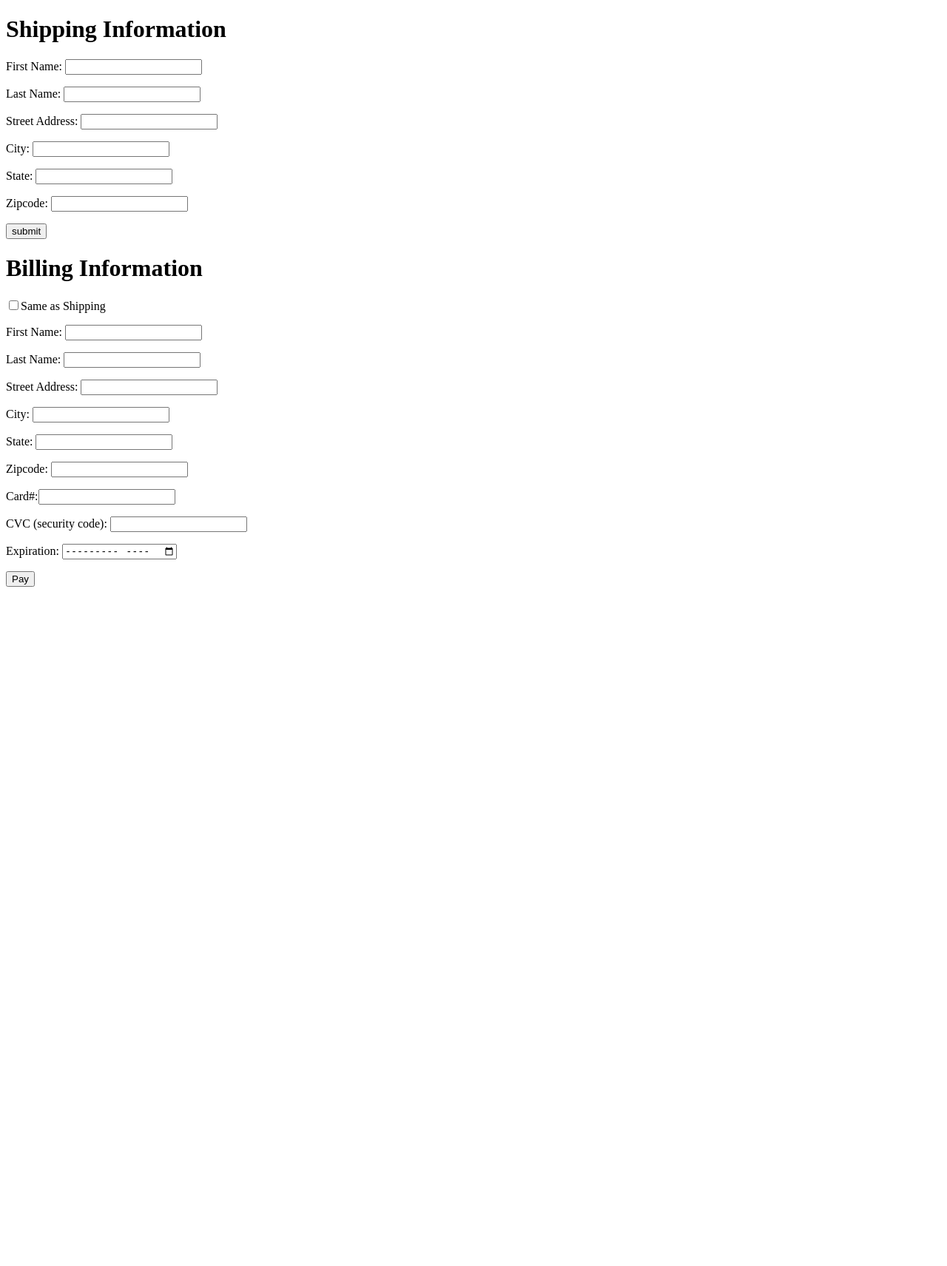
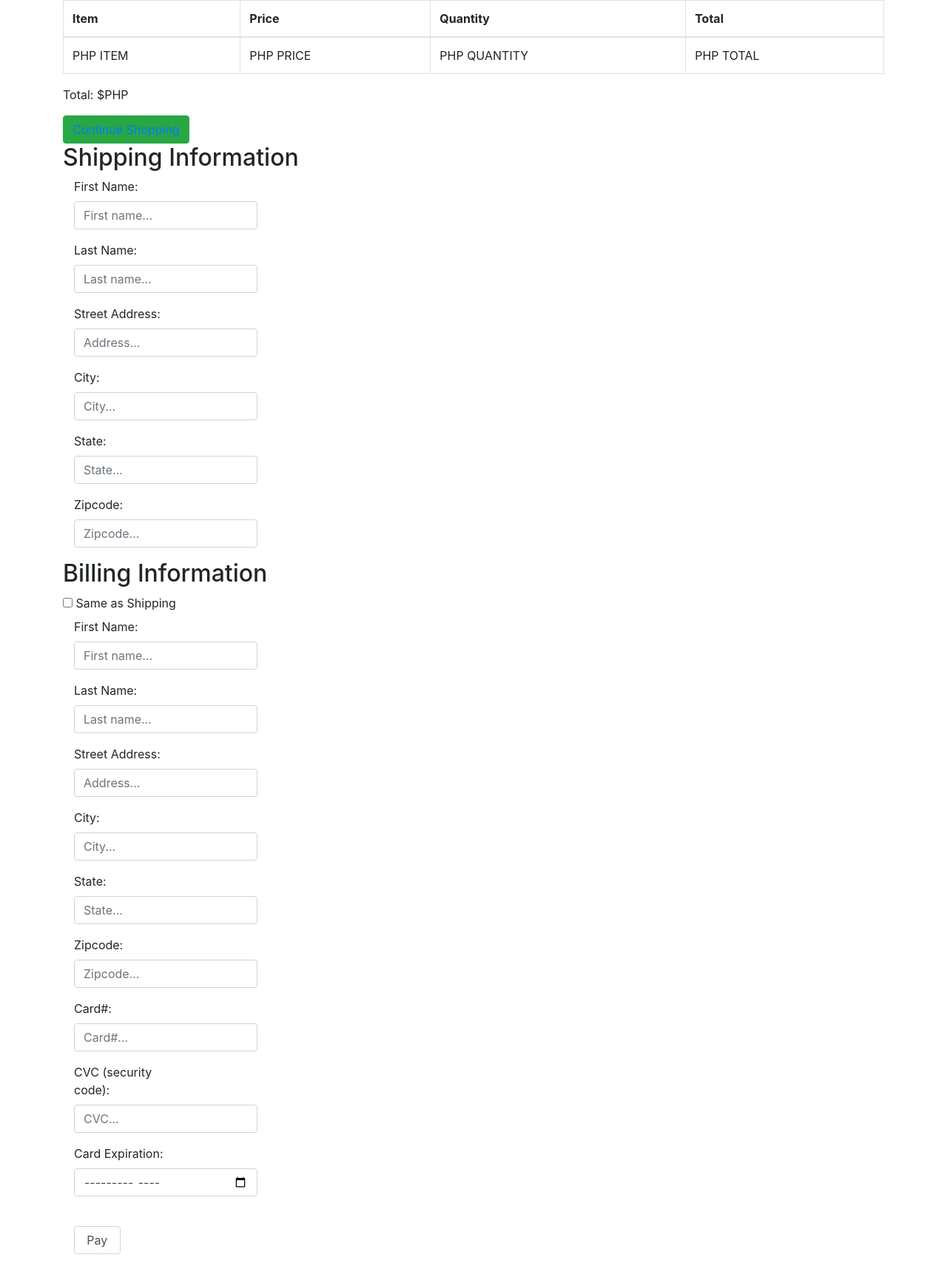
Before and after one commit to johnwalz97/project_giraffe, a CodeIgniter app: the page made by application/views/cart_view.php in a window 1280 px wide. Shown: the whole page at 74% size. Before the commit the page ends 793 px from the top, so only its background shows below. Run offline with CodeIgniter, Linux system fonts and the light colour scheme; some libraries are stand-ins or nearby versions.

Commit message:
added view, modified view

```diff
--- a/application/config/autoload.php
+++ b/application/config/autoload.php
@@ -58,7 +58,7 @@ $autoload['packages'] = array();
 |
 |	$autoload['libraries'] = array('user_agent' => 'ua');
 */
-$autoload['libraries'] = array('database', 'session');
+$autoload['libraries'] = array('database', 'session', 'form_validation');
 
 /*
 | -------------------------------------------------------------------
--- a/application/config/database.php
+++ b/application/config/database.php
@@ -75,10 +75,10 @@ $query_builder = TRUE;
 
 $db['default'] = array(
 	'dsn'	=> '',
-	'hostname' => 'localhost:3307',
-	'username' => 'root',
-	'password' => 'giraffe',
-	'database' => 'project_giraffe',
+	'hostname' => '',
+	'username' => '',
+	'password' => '',
+	'database' => '',
 	'dbdriver' => 'mysqli',
 	'dbprefix' => '',
 	'pconnect' => FALSE,
--- a/application/controllers/Mains.php
+++ b/application/controllers/Mains.php
@@ -6,6 +6,11 @@ class Mains extends CI_Controller {
 
 	public function index()
 	{
+		$this->load->view('main_view');
+	}
+
+	public function view_cart()
+	{
 		$this->load->view('cart_view');
 	}
 }
--- a/application/views/cart_view.php
+++ b/application/views/cart_view.php
@@ -2,34 +2,150 @@
 <html lang="en">
 <head>
 	<meta charset="UTF-8">
+	<link rel="stylesheet" href="/assets/bootstrap.css">
 	<title>Shopping Cart</title>
 </head>
 <body>
-	<h1>Shipping Information</h1>
-	<form action="" method="post">
-		<p>First Name: <input type="text" name="first_name"></p>
-		<p>Last Name: <input type="text" name="last_name"></p>
-		<p>Street Address: <input type="text" name="street"></p>
-		<p>City: <input type="text" name="city"></p>
-		<p>State: <input type="text" name="state" maxlength="2"></p>
-		<p>Zipcode: <input type="text" name="zip" maxlength="5"></p>
-		<p><input type="submit" value="submit" name="shipping"></p>
+<!-- SHOPPING CART TABLE -->
+	<div class="container">
+  		<table class="table table-bordered">
+    		<thead>
+      			<tr>
+        			<th>Item</th>
+        			<th>Price</th>
+        			<th>Quantity</th>
+        			<th>Total</th>
+      			</tr>
+    		</thead>
+    		<tbody>
+      			<tr>
+       				<td>PHP ITEM</td>
+        			<td>PHP PRICE</td>
+        			<td>PHP QUANTITY</td>
+        			<td>PHP TOTAL</td>
+      			</tr>
+    		</tbody>
+  		</table>
+  		<p>Total: $PHP</p>
+  		<button type="button" class="btn btn-success"><a href="#">Continue Shopping</a></button>
+
+	</div>
+
+<!-- SHIPPING INFO BEGIN -->
+	<div class="container">
+  		<h2>Shipping Information</h2>
+	  	<form action="" methop="post" class="form-horizontal" role="form">
+		    <div class="form-group">
+		      	<label class="control-label col-sm-2">First Name:</label>
+		      	<div class="col-sm-3">
+		        	<input type="text" class="form-control" id="first_name" name="first_name" placeholder="First name...">
+		      	</div>
+		    </div>
+		    <div class="form-group">
+		      	<label class="control-label col-sm-2">Last Name:</label>
+		      	<div class="col-sm-3">
+		        	<input type="text" class="form-control" id="last_name" name="last_name" placeholder="Last name...">
+		      	</div>
+		    </div>
+		    <div class="form-group">
+		      	<label class="control-label col-sm-2">Street Address:</label>
+		      	<div class="col-sm-3">
+		        	<input type="text" class="form-control" id="street" name="street" placeholder="Address...">
+		      	</div>
+		    </div>
+		    <div class="form-group">
+		      	<label class="control-label col-sm-2">City:</label>
+		      	<div class="col-sm-3">
+		        	<input type="text" class="form-control" id="city" name="city" placeholder="City...">
+		      	</div>
+		    </div>
+		    <div class="form-group">
+		      	<label class="control-label col-sm-2">State:</label>
+		      	<div class="col-sm-3">
+		        	<input type="text" class="form-control" id="state" name="state" maxlength="2" placeholder="State...">
+		      	</div>
+		    </div>
+		    <div class="form-group">
+		      	<label class="control-label col-sm-2">Zipcode:</label>
+		      	<div class="col-sm-3">
+		        	<input type="text" class="form-control" id="zipcode"  name="zipcode" maxlength="5" placeholder="Zipcode...">
+		      	</div>
+		    </div>
+		</div>
 	</form>
 
-	<h1>Billing Information</h1>
-	<form action="" method="post">
-		<p><input type="checkbox" name="same_shipping">Same as Shipping</p>
-		<p>First Name: <input type="text" name="first_name"></p>
-		<p>Last Name: <input type="text" name="last_name"></p>
-		<p>Street Address: <input type="text" name="street"></p>
-		<p>City: <input type="text" name="city"></p>
-		<p>State: <input type="text" name="state" maxlength="2"></p>
-		<p>Zipcode: <input type="text" name="zip" maxlength="5"></p>
-		<p>Card#:<input type="text" name="card_number"></p>
-		<p>CVC (security code): <input type="text" name="cvc" maxlength="3"></p>
-		<p>Expiration: <input type="month" name="expiration"></p>
-		<p><input type="submit" value="Pay" name="billing"></p>
+<!-- BILLING INFO BEGIN -->
+	<div class="container">
+  		<h2>Billing Information</h2>
+	  	<form action="" methop="post" class="form-horizontal" role="form">
+  			<div class="checkbox">
+    			<label><input type="checkbox" name="same_shipping"> Same as Shipping</label>
+  			</div>
+		    <div class="form-group">
+		      	<label class="control-label col-sm-2">First Name:</label>
+		      	<div class="col-sm-3">
+		        	<input type="text" class="form-control" id="first_name" name="first_name" placeholder="First name...">
+		      	</div>
+		    </div>
+		    <div class="form-group">
+		      	<label class="control-label col-sm-2">Last Name:</label>
+		      	<div class="col-sm-3">
+		        	<input type="text" class="form-control" id="last_name" name="last_name" placeholder="Last name...">
+		      	</div>
+		    </div>
+		    <div class="form-group">
+		      	<label class="control-label col-sm-2">Street Address:</label>
+		      	<div class="col-sm-3">
+		        	<input type="text" class="form-control" id="street" name="street" placeholder="Address...">
+		      	</div>
+		    </div>
+		    <div class="form-group">
+		      	<label class="control-label col-sm-2">City:</label>
+		      	<div class="col-sm-3">
+		        	<input type="text" class="form-control" id="city" name="city" placeholder="City...">
+		      	</div>
+		    </div>
+		    <div class="form-group">
+		      	<label class="control-label col-sm-2">State:</label>
+		      	<div class="col-sm-3">
+		        	<input type="text" class="form-control" id="state" name="state" maxlength="2" placeholder="State...">
+		      	</div>
+		    </div>
+		    <div class="form-group">
+		      	<label class="control-label col-sm-2">Zipcode:</label>
+		      	<div class="col-sm-3">
+		        	<input type="text" class="form-control" id="zipcode" name="zipcode" maxlength="5" placeholder="Zipcode...">
+		      	</div>
+		    </div>
+		    <div class="form-group">
+		      	<label class="control-label col-sm-2">Card#:</label>
+		      	<div class="col-sm-3">
+		        	<input type="text" class="form-control" id="card_number" name="card_number" placeholder="Card#...">
+		      	</div>
+		    </div>
+		    <div class="form-group">
+		      	<label class="control-label col-sm-2">CVC (security code):</label>
+		      	<div class="col-sm-3">
+		        	<input type="text" class="form-control" id="cvc" name="cvc" maxlength="3" placeholder="CVC...">
+		      	</div>
+		    </div>
+		    <div class="form-group">
+		      	<label class="control-label col-sm-2">Card Expiration:</label>
+		      	<div class="col-sm-3">
+		        	<input type="month" class="form-control" name="expiration" id="expiration"  maxlength="5">
+		      	</div>
+		    </div>
+		    <div class="form-group">
+		      	<label class="control-label col-sm-2"></label>
+		      	<div class="col-sm-1">
+		        	<input type="submit" class="form-control" id="submit"  name="billing" value="Pay">
+		      	</div>
+		    </div>
+		</div>
 	</form>
+
+
+
 
 </body>
 </html>
```
Also changed, not shown: application/views/main_view.php (added, +34 -0 lines), application/views/single_product.php (added, +35 -0 lines).
